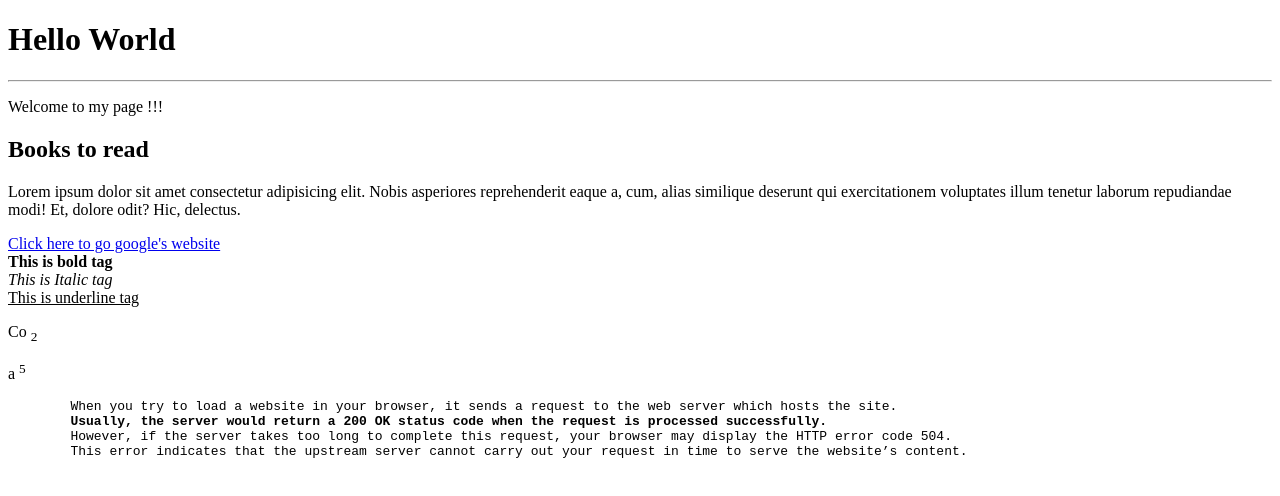
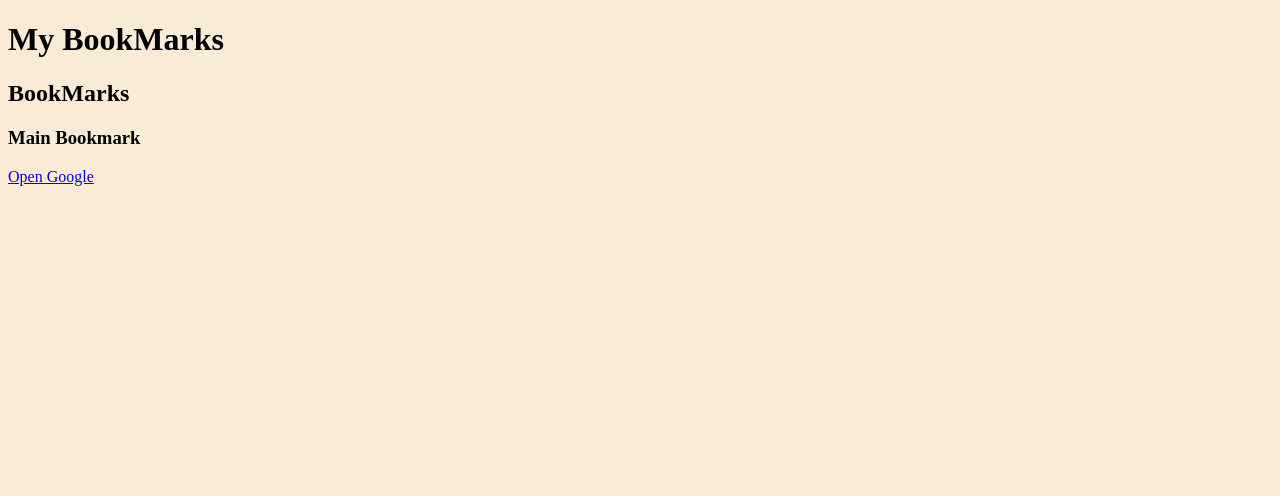
Before and after one commit to RahulXNON/FrontendMaster, a plain HTML site: page index.html in a window 1280 px wide. Drawn offline with Linux system fonts and the light colour scheme.

Commit message:
Add files via upload

```diff
--- a/index.html
+++ b/index.html
@@ -1,36 +1,16 @@
 <!DOCTYPE html>
 <html lang="en">
-
 <head>
     <meta charset="UTF-8">
     <meta name="viewport" content="width=device-width, initial-scale=1.0">
-    <title>Rahul Website</title>
+    <title>Sigma Website</title>
+    <link rel="stylesheet" href="style.css">
 </head>
-
 <body>
-    <h1>Hello World</header>
-    </h1>
-    <hr>
-    <p>Welcome to my page !!! </p>
-    <h2>Books to read</h2>
-    <p>Lorem ipsum dolor sit amet consectetur adipisicing elit. Nobis asperiores reprehenderit eaque a, cum, alias
-        similique deserunt qui exercitationem voluptates illum tenetur laborum repudiandae modi! Et, dolore odit? Hic,
-        delectus.</p>
-    <a href="https://www.google.com">Click here to go google's website</a>
-    <!-- <img src="https://images.unsplash.com/photo-1550686041-366ad85a1355?q=80&w=1887&auto=format&fit=crop&ixlib=rb-4.0.3&ixid=M3wxMjA3fDB8MHxwaG90by1wYWdlfHx8fGVufDB8fHx8fA%3D%3D" alt="Image" > -->
-    <br><b>This is bold tag</b><br>
-    <i>This is Italic tag</i><br>
-    <u>This is underline tag</u>
-
-    <p>Co <sub>2</sub></p>
-    <p>a <sup>5</sup></p>
-
-
-    <pre>
-        When you try to load a website in your browser, it sends a request to the web server which hosts the site.
-        <b>Usually, the server would return a 200 OK status code when the request is processed successfully.</b>
-        However, if the server takes too long to complete this request, your browser may display the HTTP error code 504.
-        This error indicates that the upstream server cannot carry out your request in time to serve the website’s content.</pre>
+     <h1>My BookMarks</h1>
+     <h2>BookMarks</h1>
+     <h3>Main Bookmark</h2>
+        <a target="_blank" href="https://www.google.com">Open Google</a>
+     <script src="script.js"></script>
 </body>
-
 </html>
--- /dev/null
+++ b/script.js
@@ -0,0 +1 @@
+// alert("Welcome to sigma web development course")
--- /dev/null
+++ b/style.css
@@ -0,0 +1,3 @@
+body{
+    background-color: antiquewhite;
+}
```
